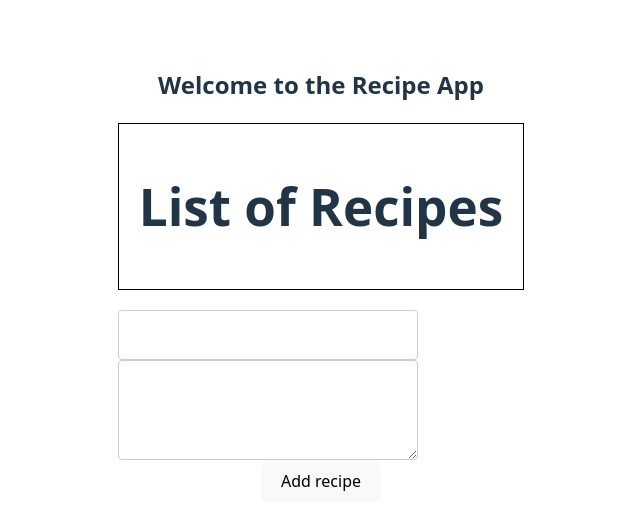
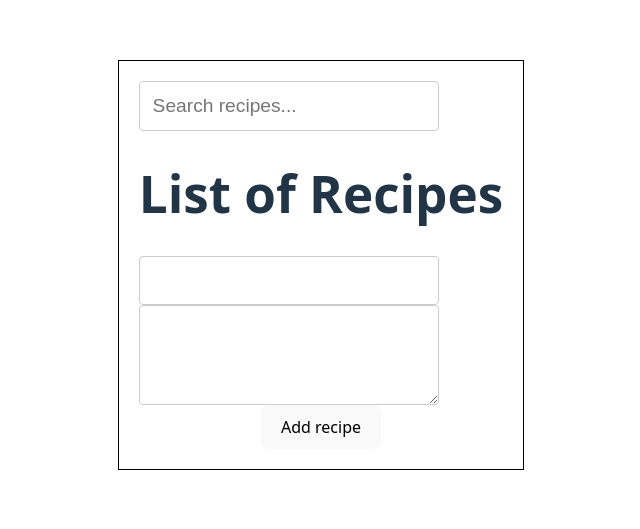
Before and after one commit to musa-bojang/alx-fe-reactjs, a React (Vite) app in the folder recipe-sharing-app/: page / in a window 1280 px wide. Shown: the part 125-654 px from the top of the page, without its empty margins (319-959 px from the left). Built offline with nearby package versions, Linux system fonts and the light colour scheme.

Commit message:
search bar added

```diff
--- a/recipe-sharing-app/src/App.jsx
+++ b/recipe-sharing-app/src/App.jsx
@@ -15,15 +15,15 @@ function App() {
     <>
       <Router>
       <Routes>
-      <Route path="/" element={<h2>Welcome to the Recipe App</h2>} />
+      <Route path="/" element={<RecipeList />} />
       <Route path="*" element={<h2>Not found</h2>} />
       {/* <Route path="/recipes/:id" element={<h2>Recipe Details Page</h2>} /> */}
       <Route path="/recipes/:id" element={<RecipeDetails/>} />
 
       </Routes>
 
-      <RecipeList />
-      <AddRecipeForm />
+
+
       </Router>
     </>
   )
--- a/recipe-sharing-app/src/components/EditRecipeForm.jsx
+++ b/recipe-sharing-app/src/components/EditRecipeForm.jsx
@@ -1,4 +1,4 @@
-import { useParams } from "react-router-dom";
+import { Link, useParams } from "react-router-dom";
 import useRecipeStore from "./recipeStore";
 import { useState, useEffect, use } from "react";
 
@@ -29,6 +29,8 @@ function EditRecipeForm() {
     <input type="text" value={title} onChange={(e)=> setTitle(e.target.value)} />
     <textarea  value={description} onChange={(e) => setDescription(e.target.value)}></textarea>
     <button type="submit"> Update recipe</button>
+    <Link to="/"><button>Back to recipes</button></Link>
+
 </form>
   )
 }
--- a/recipe-sharing-app/src/components/RecipeList.jsx
+++ b/recipe-sharing-app/src/components/RecipeList.jsx
@@ -1,15 +1,17 @@
 import AddRecipeForm from "./AddRecipeForm";
 import useRecipeStore from "./recipeStore";
 import { Link } from "react-router-dom";
+import SearchBar from "./SearchBar";
 
 function RecipeList() {
 
-    const { recipes } = useRecipeStore();
+    const { recipes, filteredRecipes } = useRecipeStore();
   return (
 
     <div style={{ textAlign: "center", padding: "20px", border: "1px solid black", marginBottom: "20px" }}>
+        <SearchBar />
         <h1>List of Recipes</h1>
-        {recipes.map(recipe => (
+        {filteredRecipes.map(recipe => (
             <Link to={`/recipes/${recipe.id}`}>
             <ul>
                 <li key={recipe.id}>{recipe.title} <span>{recipe.description}</span></li>
@@ -18,6 +20,7 @@ function RecipeList() {
             </Link>
 
         ))}
+        <AddRecipeForm />
       </div>
 
   );
--- /dev/null
+++ b/recipe-sharing-app/src/components/SearchBar.jsx
@@ -0,0 +1,21 @@
+import React from "react";
+import useRecipeStore from "./recipeStore";
+
+function SearchBar() {
+    const { setSearchTerm, filterRecipes } = useRecipeStore();
+
+    const handleChange = (e) => {
+        const term = e.target.value;
+        setSearchTerm(term);
+        filterRecipes();
+      }
+    return (
+        <input
+          type="text"
+          placeholder="Search recipes..."
+          onChange={handleChange}
+        />
+      );
+    };
+
+    export default SearchBar;
--- a/recipe-sharing-app/src/components/recipeStore.js
+++ b/recipe-sharing-app/src/components/recipeStore.js
@@ -2,6 +2,20 @@ import { create } from "zustand";
 
 const useRecipeStore = create ((set) => ({
     recipes: [],
+    searchTerm: '',
+    setSearchTerm: (term) => set({ searchTerm: term }),
+    filteredRecipes: [],
+    filterRecipes: () => set(state => ({
+        filteredRecipes: state.recipes.filter(recipe =>
+            recipe.title.toLowerCase().includes(state.searchTerm.toLowerCase())
+        )
+    })),
+    // get filteredRecipes() {
+    //     const { recipes, searchTerm } = get();
+    //     return recipes.filter((recipe) =>
+    //       recipe.title.toLowerCase().includes(searchTerm.toLowerCase())
+    //     );
+    //   },
     addRecipe: (newRecipe) => set(state => ({
         recipes: [...state.recipes, newRecipe]
     })),
```
